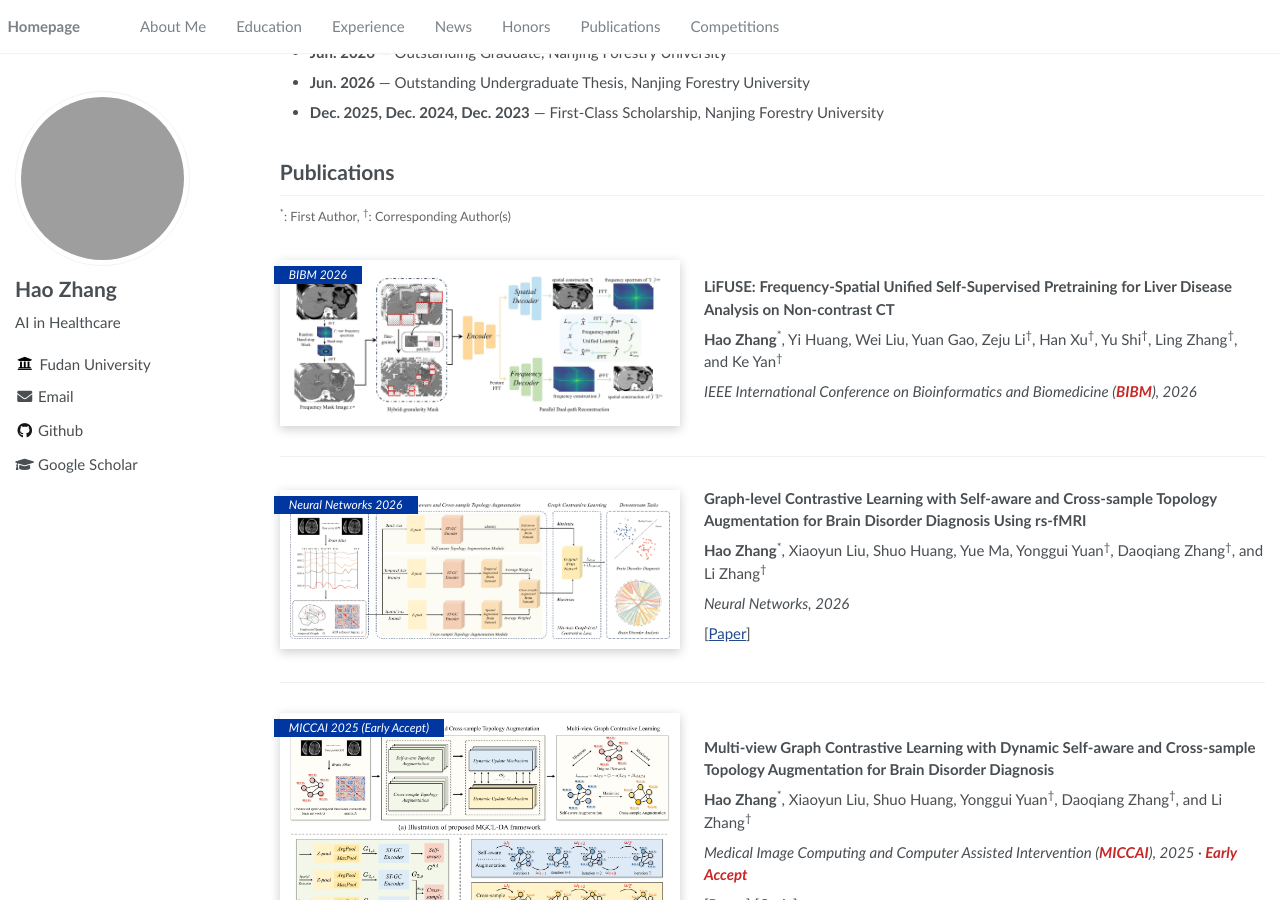
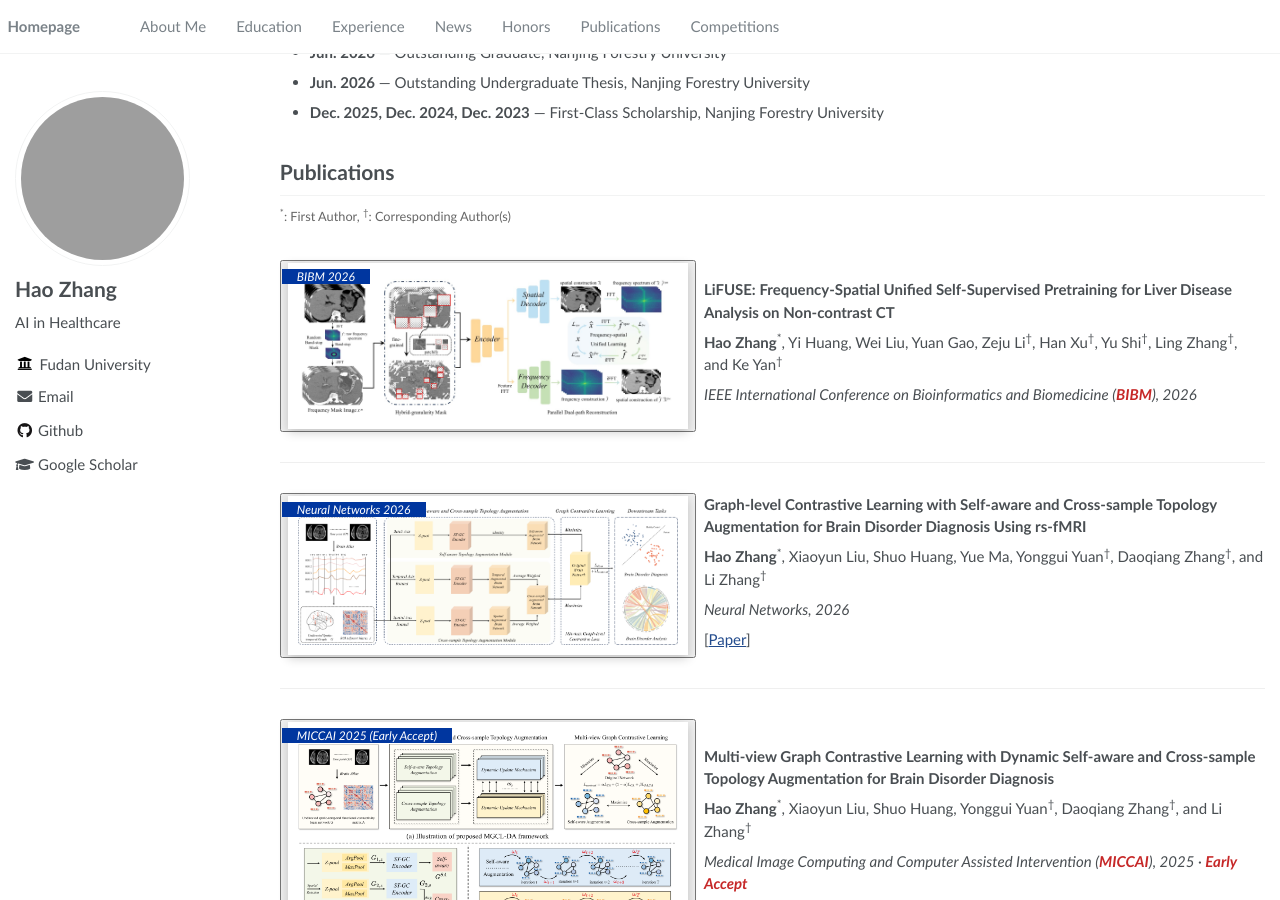
Before and after one commit to goodcodingagoodboy/goodcodingagoodboy.github.io, a Jekyll site: the page built from _pages/about.md, in a window 1280 px wide and 900 px high, scrolled down 994 px. Built offline with Jekyll 4.4.1, drawn with Linux system fonts in a browser that asks for light colours; grey boxes are pictures that could not be loaded.

Commit message:
Refine framework preview controls

```diff
--- a/_pages/about.md
+++ b/_pages/about.md
@@ -83,10 +83,10 @@
 
 <div class="paper-box">
   <div class="paper-box-image">
-    <div>
-      <div class="badge">BIBM 2026</div>
+    <button class="framework-preview" type="button" data-framework-preview aria-label="Enlarge LiFUSE framework image">
+      <span class="badge">BIBM 2026</span>
       <img src="/images/bibm2026_framework.jpg" alt="LiFUSE frequency-spatial unified self-supervised pretraining framework for non-contrast CT">
-    </div>
+    </button>
   </div>
   <div class="paper-box-text" markdown="1">
 
@@ -101,10 +101,10 @@
 
 <div class="paper-box">
   <div class="paper-box-image">
-    <div>
-      <div class="badge">Neural Networks 2026</div>
+    <button class="framework-preview" type="button" data-framework-preview aria-label="Enlarge Neural Networks framework image">
+      <span class="badge">Neural Networks 2026</span>
       <img src="/images/neural_network_framework.png" alt="Framework of graph-level contrastive learning with self-aware and cross-sample topology augmentation">
-    </div>
+    </button>
   </div>
   <div class="paper-box-text" markdown="1">
 
@@ -121,10 +121,10 @@
 
 <div class="paper-box">
   <div class="paper-box-image">
-    <div>
-      <div class="badge">MICCAI 2025 (Early Accept)</div>
+    <button class="framework-preview" type="button" data-framework-preview aria-label="Enlarge MICCAI framework image">
+      <span class="badge">MICCAI 2025 (Early Accept)</span>
       <img src="/images/miccai2025_framework.png" alt="Framework of multi-view graph contrastive learning with dynamic topology augmentation">
-    </div>
+    </button>
   </div>
   <div class="paper-box-text" markdown="1">
 
```
